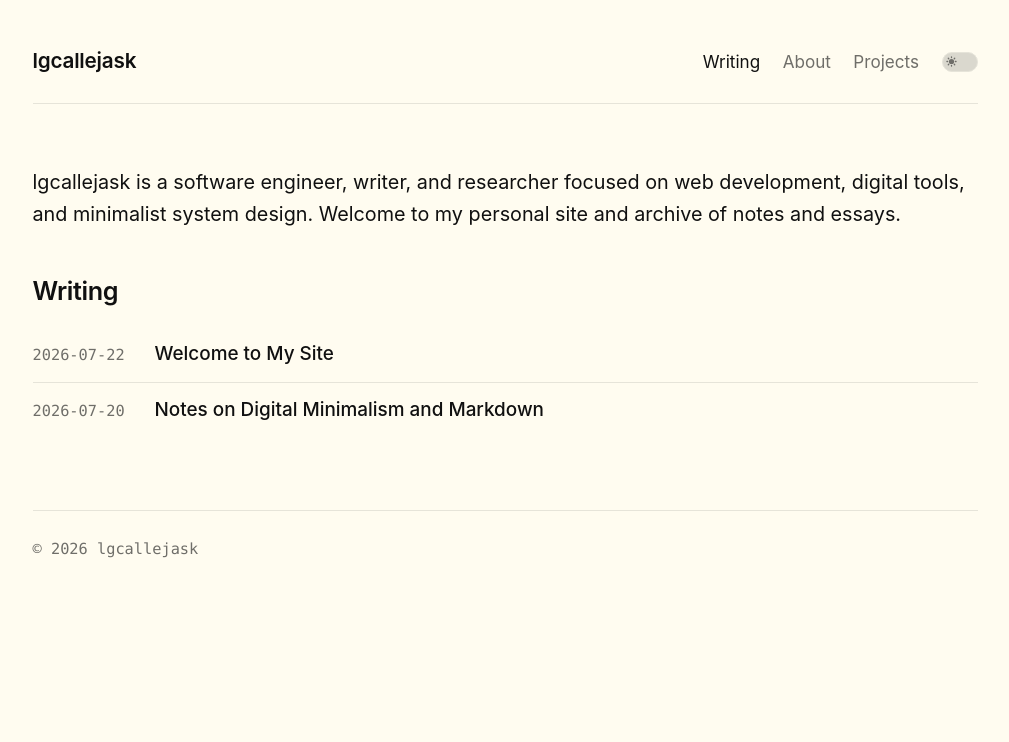
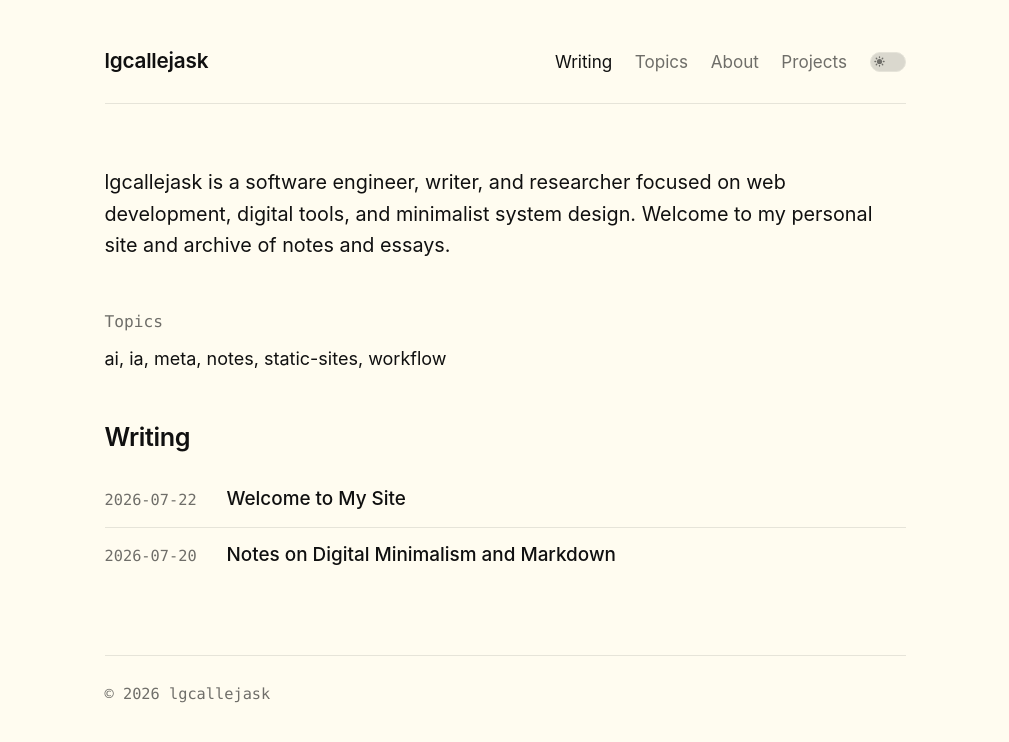
Before and after one commit to lgcallejask/lgcallejask.github.io, a Jekyll site: the page built from index.md, in a window 1280 px wide. Shown: the top 742 px of the page, without its empty margins (135-1144 px from the left). Built offline with Jekyll 4.4.1, drawn with Linux system fonts in a browser that asks for light colours.

Commit message:
Topics
topics

```diff
--- a/_config.yml
+++ b/_config.yml
@@ -24,6 +24,8 @@ relative_links:
 navigation:
   - title: Writing
     url: /
+  - title: Topics
+    url: /topics/
   - title: About
     url: /about/
   - title: Projects
--- a/_layouts/home.html
+++ b/_layouts/home.html
@@ -4,6 +4,24 @@ layout: default
 
 <section class="bio-intro">
   {{ content }}
+</section>
+
+<section class="topics-section">
+  <p><a href="{{ '/topics/' | relative_url }}" class="section-title-link">Topics</a></p>
+  <div class="topics-cloud">
+    {% assign raw_topics = "" | split: "" %}
+    {% for post in site.posts %}
+      {% if post.topics %}
+        {% for topic in post.topics %}
+          {% assign raw_topics = raw_topics | push: topic %}
+        {% endfor %}
+      {% endif %}
+    {% endfor %}
+    {% assign sorted_topics = raw_topics | uniq | sort %}
+    {% for topic in sorted_topics %}
+      <a href="{{ '/topics/' | append: topic | append: '/' | relative_url }}" class="topic-link">{{ topic }}</a>{% unless forloop.last %}<span class="muted">, </span>{% endunless %}
+    {% endfor %}
+  </div>
 </section>
 
 <section class="writing-section">
--- a/_layouts/post.html
+++ b/_layouts/post.html
@@ -12,10 +12,10 @@ layout: default
       {% if minutes < 1 %}{% assign minutes = 1 %}{% endif %}
       <span>&middot;</span>
       <span>{{ minutes }} min read</span>
-      {% if page.tags %}
+      {% if page.topics %}
         <span>&middot;</span>
-        {% for tag in page.tags %}
-          <span class="tag-pill">{{ tag }}</span>
+        {% for topic in page.topics %}
+          <a href="{{ '/topics/' | append: topic | append: '/' | relative_url }}" class="topic-pill">{{ topic }}</a>
         {% endfor %}
       {% endif %}
     </div>
--- /dev/null
+++ b/_plugins/topic_generator.rb
@@ -0,0 +1,41 @@
+module Jekyll
+  class TopicPageGenerator < Generator
+    safe true
+
+    def generate(site)
+      # Extract all unique topics from all posts
+      raw_topics = []
+      site.posts.docs.each do |post|
+        topics = post.data['topics']
+        if topics.is_a?(Array)
+          raw_topics.concat(topics)
+        elsif topics.is_a?(String)
+          raw_topics << topics
+        end
+      end
+
+      topics = raw_topics.compact.map(&:to_s).map(&:strip).reject(&:empty?).uniq
+
+      # Generate a static page for each topic
+      topics.each do |topic|
+        site.pages << TopicPage.new(site, site.source, topic)
+      end
+    end
+  end
+
+  # Page object for dynamic topic listing
+  class TopicPage < Page
+    def initialize(site, base, topic)
+      @site = site
+      @base = base
+      @dir  = File.join('topics', topic)
+      @name = 'index.html'
+
+      self.process(@name)
+      self.read_yaml(File.join(base, '_layouts'), 'topic.html')
+      self.data['topic_title'] = topic
+      self.data['title']       = "Topics / #{topic}"
+      self.data['permalink']   = "/topics/#{topic}/"
+    end
+  end
+end
--- a/_posts/2026-07-20-digital-minimalism.md
+++ b/_posts/2026-07-20-digital-minimalism.md
@@ -2,7 +2,11 @@
 layout: post
 title: "Notes on Digital Minimalism and Markdown"
 date: 2026-07-20 14:30:00 -0300
-tags: [notes, workflow]
+topics:
+  - notes
+  - workflow
+  - ai
+  - ia
 ---
 
 In digital note-taking and publishing, portable formats ensure long-term durability of content.
--- a/assets/css/style.css
+++ b/assets/css/style.css
@@ -54,7 +54,7 @@
 }
 
 :root {
-  --wrap-normal: 55em;
+  --wrap-normal: 47em;
   --wrap-wide: 54em;
   --line-height: 1.5;
   --heading-weight: 500;
@@ -237,12 +237,108 @@ a:hover {
   align-items: center;
 }
 
-.tag-pill {
+.tag-pill,
+.topic-pill {
   background-color: var(--bg-2);
   color: var(--tx-2);
   padding: 0.15rem 0.5rem;
   border-radius: 4px;
   font-size: 0.75rem;
+  text-decoration: none;
+  font-family: var(--font-mono);
+}
+
+.topic-pill:hover {
+  background-color: var(--border);
+  color: var(--tx);
+}
+
+/* Topics Section & Pages */
+.topics-section {
+  margin-bottom: 2.5rem;
+}
+
+.topics-section p {
+  margin-bottom: 0.5rem;
+}
+
+.section-title-link {
+  color: var(--tx-2);
+  font-family: var(--font-mono);
+  font-size: 0.9rem;
+  text-decoration: none;
+}
+
+.section-title-link:hover {
+  color: var(--accent);
+  text-decoration: underline;
+}
+
+.topics-cloud {
+  line-height: 1.8;
+}
+
+.topic-link {
+  color: var(--tx);
+  text-decoration: none;
+}
+
+.topic-link:hover {
+  color: var(--accent);
+  text-decoration: underline;
+}
+
+.topic-header {
+  margin-bottom: 2rem;
+}
+
+.topic-title-breadcrumb {
+  font-size: 1.8rem;
+  font-weight: 600;
+  margin-bottom: 0.25rem;
+}
+
+.topic-parent-link {
+  color: var(--tx-2);
+  text-decoration: none;
+}
+
+.topic-parent-link:hover {
+  color: var(--accent);
+  text-decoration: underline;
+}
+
+.topic-count {
+  font-family: var(--font-mono);
+  font-size: 0.88rem;
+  color: var(--tx-2);
+}
+
+.topics-page-container {
+  margin-top: 1.5rem;
+}
+
+.topic-list {
+  list-style: none;
+  padding: 0;
+  margin: 0;
+  display: flex;
+  flex-direction: column;
+  gap: 0.5rem;
+}
+
+.topic-list-item {
+  font-size: 1.1rem;
+}
+
+.topic-list-link {
+  color: var(--tx);
+  text-decoration: none;
+}
+
+.topic-list-link:hover {
+  color: var(--accent);
+  text-decoration: underline;
 }
 
 /* Intro block */
```
Also changed, not shown: _layouts/topic.html (added, +23 -0 lines), _posts/2026-07-22-welcome-to-my-site.md (+3 -1 lines), topics/index.md (added, +26 -0 lines), .github/workflows/deploy.yml (added), README.md.
